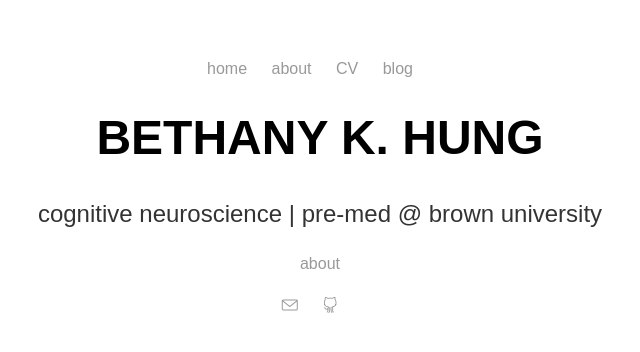
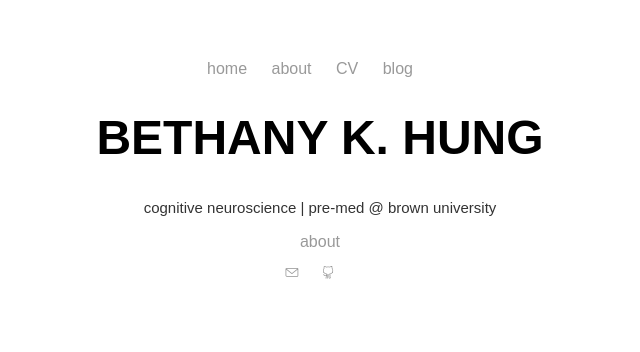
Before and after one commit to bethny/bethny.github.io, a Jekyll site: the page built from index.html, in a window 1280 px wide. Shown: the top 352 px of the page, without its empty margins (320-960 px from the left). Built offline with Jekyll 4.4.1, drawn with Linux system fonts in a browser that asks for light colours; nearby versions of some CDN libraries.

Commit message:
Update main.css

```diff
--- a/css/main.css
+++ b/css/main.css
@@ -26,14 +26,15 @@
     text-transform: uppercase;
 }
 p {
-    font-size: 1.5em;
+    /*font-size: 1.5em;*/
+    font-size: 15px;
     font-family: 'Work Sans', sans-serif;
     line-height: 1.4em;
     color: #333;
 }
 footer {
     /*border-top: 1px solid #d5d5d5;*/
-    font-size: .8;
+    font-size: .8em;
 }
 
 ul.posts {
```
